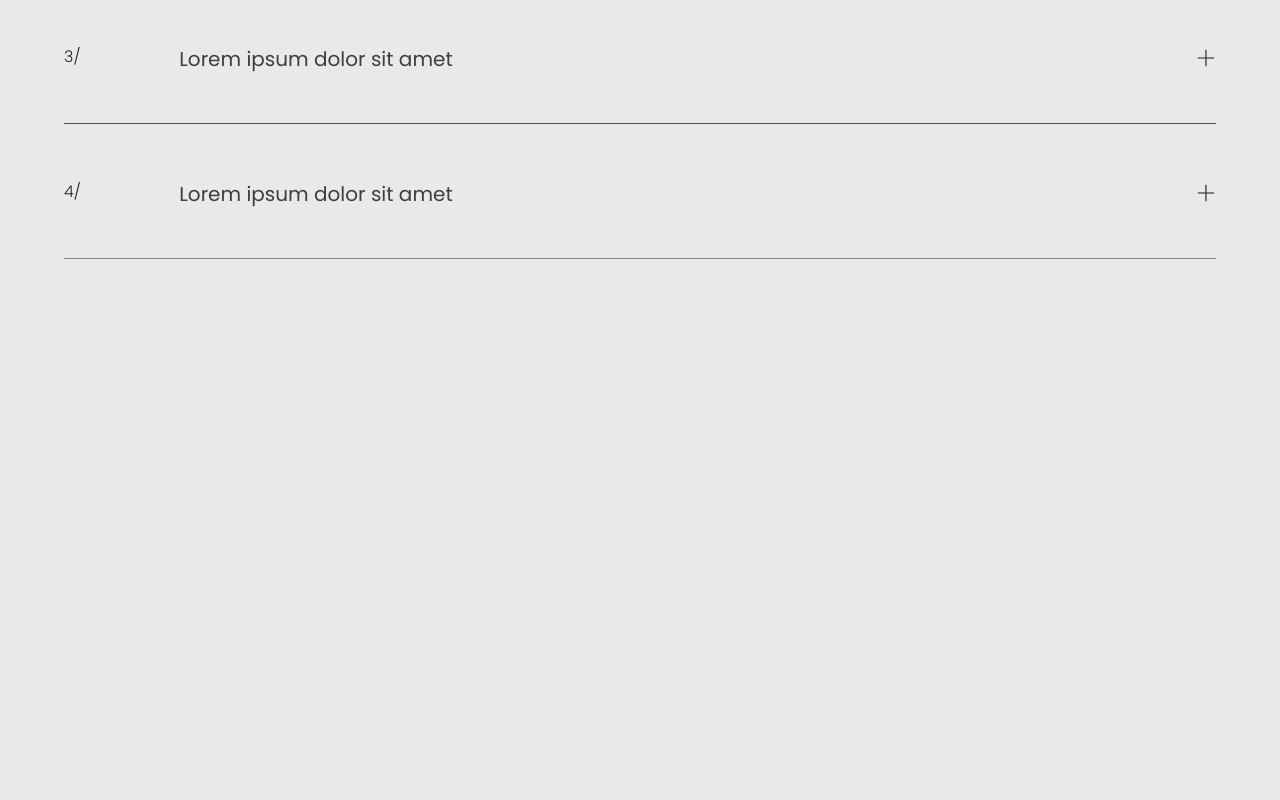
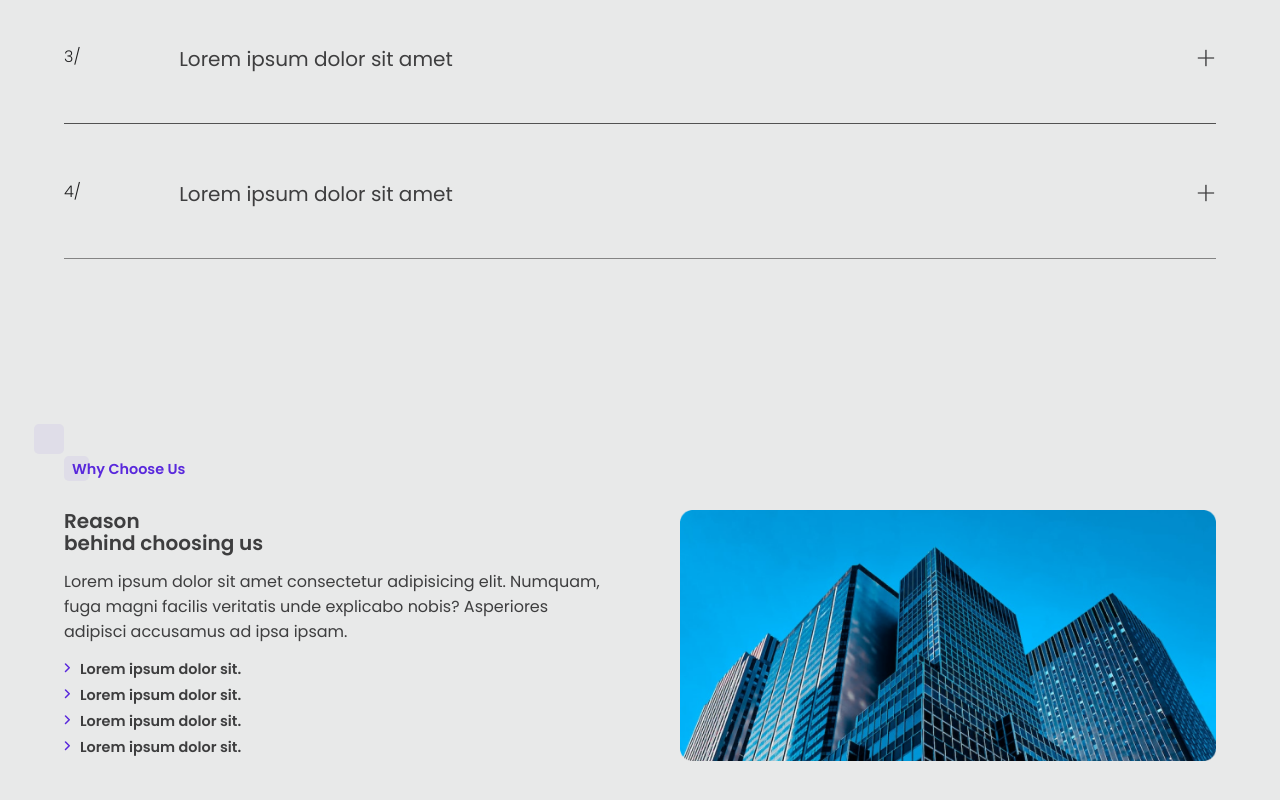
Before and after one commit to nasirmitul/agency-website, a React (Create React App) app: page / in a window 1280 px wide. Shown: the part 3150-3950 px from the top of the page. Before the commit the page ends 3509 px from the top, so only its background shows below. Built offline with nearby package versions, Linux system fonts and the light colour scheme.

Commit message:
why choose us section completed

```diff
--- /dev/null
+++ b/src/components/Home/ChooseUs.js
@@ -0,0 +1,30 @@
+import React from 'react';
+import SectionTitle from '../Utilities/SectionTitle';
+import building from '../../images/building.png'
+
+const ChooseUs = () => {
+    return (
+        <div className='container'>
+            <div className="choose-us">
+                <SectionTitle title='Why Choose Us'></SectionTitle>
+                <div className="content">
+                    <div className="left-content">
+                        <h5 className="title">Reason <br />behind choosing us</h5>
+                        <p className="desc">Lorem ipsum dolor sit amet consectetur adipisicing elit. Numquam, fuga magni facilis veritatis unde explicabo nobis? Asperiores adipisci accusamus ad ipsa ipsam.</p>
+                        <ul className="steps">
+                            <li>Lorem ipsum dolor sit.</li>
+                            <li>Lorem ipsum dolor sit.</li>
+                            <li>Lorem ipsum dolor sit.</li>
+                            <li>Lorem ipsum dolor sit.</li>
+                        </ul>
+                    </div>
+                    <div className="right-content">
+                        <img src={building} alt="" />
+                    </div>
+                </div>
+            </div>
+        </div>
+    );
+};
+
+export default ChooseUs;
--- a/src/layouts/HomeLayout.js
+++ b/src/layouts/HomeLayout.js
@@ -4,6 +4,7 @@ import Achievements from '../components/Home/Achievements';
 import ServiceProvide from '../components/Home/ServiceProvide';
 import WorkProcess from '../components/Home/WorkProcess';
 import FAQ from '../components/Home/FAQ';
+import ChooseUs from '../components/Home/ChooseUs';
 
 const HomeLayout = () => {
     return (
@@ -13,6 +14,7 @@ const HomeLayout = () => {
             <ServiceProvide></ServiceProvide>
             <WorkProcess></WorkProcess>
             <FAQ></FAQ>
+            <ChooseUs></ChooseUs>
         </div>
     );
 };
--- a/src/styles/style.css
+++ b/src/styles/style.css
@@ -812,7 +812,7 @@ body {
     color: var(--dark-85);
     cursor: pointer;
     line-height: 30px;
-    transition: all .7s ;
+    transition: all .7s;
 }
 
 .faqs .contents .faq .faq-name-info .info {
@@ -831,3 +831,63 @@ body {
     transform: rotate(135deg);
 
 }
+
+
+
+
+
+
+
+
+
+
+
+/* ----------------------------- Why Choose Us ----------------------------- */
+.choose-us {
+    padding: 100px 0;
+}
+
+.choose-us .content {
+    display: flex;
+    justify-content: space-between;
+    gap: 80px;
+    margin-top: 30px;
+}
+
+.choose-us .content .left-content {
+    width: 50%;
+}
+
+.choose-us .content .right-content {
+    width: 50%;
+}
+
+.choose-us .content .left-content .title {
+    font-size: 20px;
+    font-weight: 600;
+    color: var(--dark-85);
+    line-height: 22px;
+    margin-bottom: 15px !important;
+}
+
+.choose-us .content .left-content .desc {
+    font-size: 1rem;
+    font-weight: 400;
+    color: var(--dark-85);
+    margin-bottom: 15px !important;
+}
+
+.choose-us .content .left-content .steps li {
+    color: var(--dark-85);
+    font-size: .9rem;
+    font-weight: 600;
+    list-style: url('../images/arrowRightPrimarySmall.svg');
+    margin-bottom: 5px;
+    margin-left: 16px;
+}
+
+.choose-us .content .right-content img {
+    width: 100%;
+    height: auto;
+    object-fit: cover;
+}
```
Also changed, not shown: src/images/building.png (added).
